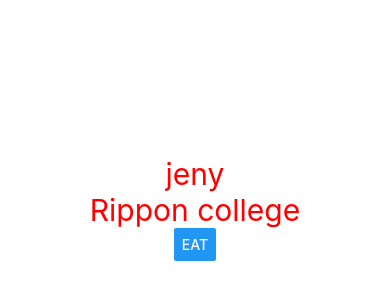
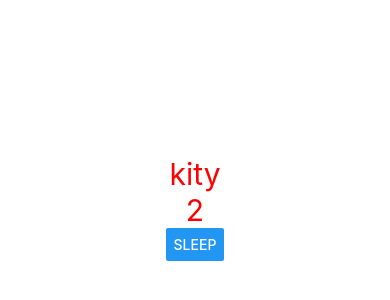
Before and after one commit to Hirusha2000/AMD-Advanced_MobileApplication_Development, a React Native app: screen / in a window 390 px wide. Shown: the part 214-514 px from the top of the page. Built offline with nearby package versions, Linux system fonts and the light colour scheme.

Commit message:
how to make objects

```diff
--- a/App.tsx
+++ b/App.tsx
@@ -23,6 +23,19 @@
 
 }
 
+var Cat={
+name:'kity',
+age:2,
+sleep:function(){
+  console.log("sleeping");
+}
+}
+
+function makeCatSleep(){
+  Cat.sleep();
+}
+
+
 
 function makeStudentEat(){
   Student.eat();
@@ -38,18 +51,18 @@
   <Text style={{fontSize:30,
   color:'red'
 
-  }}>{Student.name}</Text>
+  }}>{Cat.name}</Text>
 
 
 
 <Text style={{fontSize:30,
   color:'red'
 
-  }}>{Student.school}</Text>
+  }}>{Cat.age}</Text>
 
 
-<Button title='eat' onPress={makeStudentEat}/>
-
+{/* <Button title='eat' onPress={makeStudentEat}/> */}
+<Button title='sleep' onPress={makeCatSleep}/>
   </View>
   );
 }
```
